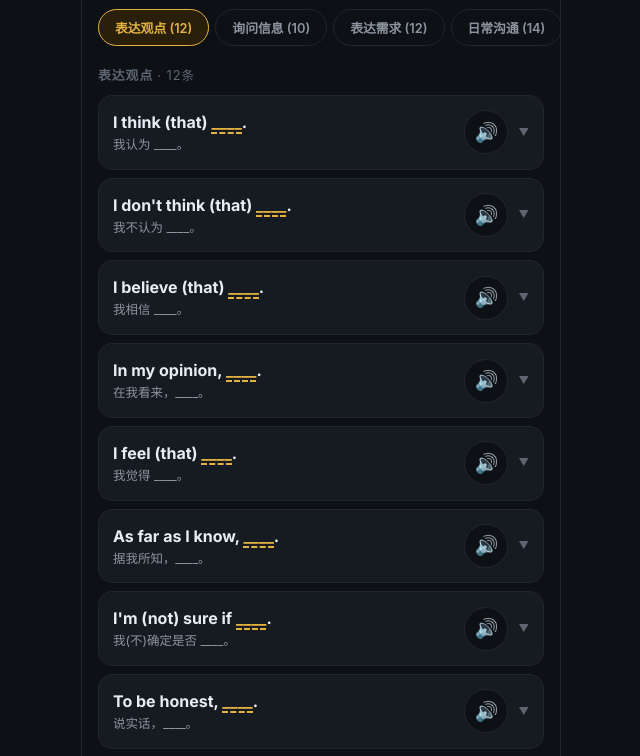
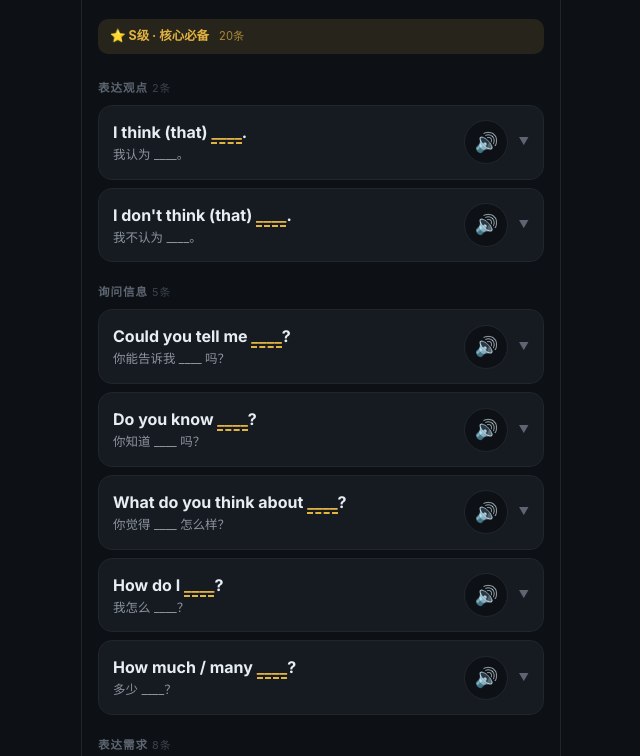
Before and after one commit to q317881966-star/english-lab, a plain HTML site: page index.html in a window 1280 px wide. Shown: the part 44-800 px from the top of the page, without its empty margins (319-959 px from the left). Drawn offline with Linux system fonts and the light colour scheme.

Commit message:
句型库S/A/B三级分级：S级20条核心必备、A级30条高频常用、B级58条进阶拓展，分级区块依次展示

```diff
--- a/css/style.css
+++ b/css/style.css
@@ -103,18 +103,46 @@ body {
   padding: 0 16px 24px;
 }
 
-/* 分类标题 */
-.cat-header {
-  font-size: 0.8rem;
+/* 分级区块 */
+.tier-section { margin-bottom: 24px; }
+
+.tier-header {
+  font-size: 0.78rem;
   font-weight: 700;
+  padding: 8px 12px;
+  border-radius: 10px;
+  margin-bottom: 12px;
+  display: flex;
+  align-items: center;
+  gap: 6px;
+}
+.tier-s { background: rgba(227,179,65,0.12); color: #e3b341; }
+.tier-a { background: rgba(88,166,255,0.10); color: #58a6ff; }
+.tier-b { background: rgba(139,148,158,0.08); color: #8b949e; }
+
+.tier-count {
+  font-weight: 400;
+  font-size: 0.7rem;
+  opacity: 0.7;
+  margin-left: 4px;
+}
+
+/* 分类组 */
+.cat-group { margin-bottom: 6px; }
+
+.cat-label {
+  font-size: 0.72rem;
+  font-weight: 600;
   color: var(--text-muted);
   text-transform: uppercase;
   letter-spacing: 1px;
-  padding: 20px 0 10px;
-  margin-top: 4px;
+  padding: 14px 0 8px;
 }
-.cat-header:first-child { padding-top: 6px; }
-.cat-count { font-weight: 400; color: var(--text-muted); }
+.cat-n {
+  font-weight: 400;
+  font-size: 0.68rem;
+  opacity: 0.6;
+}
 
 /* === 句型卡片 === */
 .pattern-card {
--- a/js/app.js
+++ b/js/app.js
@@ -1,21 +1,44 @@
-// English Lab — 句型库（按分类浏览，108核心句型）
+// English Lab — 句型库（S/A/B 三级分级）
+
+// 分级标准：
+// S级(20)：日常开口第一句，必不可少
+// A级(30)：高频常用，稍进阶
+// B级(58)：场景化，拓展表达
+const TIER = {
+  // === S级：核心20 ===
+  'p01': 'S', 'p02': 'S', 'p13': 'S', 'p14': 'S', 'p16': 'S',
+  'p17': 'S', 'p21': 'S', 'p26': 'S', 'p36': 'S', 'p38': 'S',
+  'p47': 'S', 'p48': 'S', 'p49': 'S', 'p50': 'S', 'p51': 'S',
+  'p52': 'S', 'p53': 'S', 'p55': 'S', 'p69': 'S', 'p96': 'S',
+  // === A级：高频30 ===
+  'p04': 'A', 'p05': 'A', 'p07': 'A', 'p08': 'A', 'p10': 'A',
+  'p11': 'A', 'p12': 'A', 'p15': 'A', 'p18': 'A', 'p19': 'A',
+  'p20': 'A', 'p22': 'A', 'p27': 'A', 'p37': 'A', 'p39': 'A',
+  'p42': 'A', 'p43': 'A', 'p44': 'A', 'p56': 'A', 'p59': 'A',
+  'p62': 'A', 'p63': 'A', 'p64': 'A', 'p71': 'A', 'p73': 'A',
+  'p78': 'A', 'p84': 'A', 'p95': 'A', 'p101': 'A', 'p104': 'A',
+};
+
+const TIER_LABEL = {
+  S: { name: 'S级 · 核心必备', cls: 'tier-s', icon: '⭐' },
+  A: { name: 'A级 · 高频常用', cls: 'tier-a', icon: '🔷' },
+  B: { name: 'B级 · 进阶拓展', cls: 'tier-b', icon: '🔸' },
+};
+
+// 分类显示顺序
+const CAT_ORDER = [
+  '表达观点', '询问信息', '表达需求', '日常沟通',
+  '描述事实', '提出建议', '比较选择', '条件因果',
+  '时间顺序', '商务场景',
+];
 
 const App = {
-  _categories: [],
-  _activeCat: null,
-
-  // 分类排序：核心在前
-  _CAT_ORDER: [
-    '表达观点', '询问信息', '表达需求', '日常沟通',
-    '描述事实', '提出建议', '比较选择', '条件因果',
-    '时间顺序', '商务场景',
-  ],
+  _tiers: {},  // { S: { cat: [patterns] }, A: {...}, B: {...} }
 
   init() {
     Voice.init();
-    this._buildCategories();
-    this._renderTabs();
-    this._renderAll();
+    this._buildTiers();
+    this._render();
     this._bindEvents();
     // iOS 音频解锁
     const unlock = () => {
@@ -33,42 +56,69 @@ const App = {
     document.addEventListener('touchstart', unlock);
   },
 
-  _buildCategories() {
-    const map = {};
+  _buildTiers() {
+    const result = { S: {}, A: {}, B: {} };
     SENTENCE_PATTERNS.forEach(p => {
-      if (!map[p.function]) map[p.function] = [];
-      map[p.function].push(p);
+      const tier = TIER[p.id] || 'B';
+      if (!result[tier][p.function]) result[tier][p.function] = [];
+      result[tier][p.function].push(p);
     });
-    // 按指定顺序排
-    this._categories = this._CAT_ORDER
-      .filter(cat => map[cat])
-      .map(cat => ({ name: cat, patterns: map[cat] }));
-    this._activeCat = this._categories[0]?.name || null;
+    this._tiers = result;
   },
 
-  _renderTabs() {
-    const tabs = document.getElementById('category-tabs');
-    tabs.innerHTML = this._categories.map(c =>
-      `<button class="cat-tab${c.name === this._activeCat ? ' active' : ''}" data-cat="${this._esc(c.name)}">${c.name} (${c.patterns.length})</button>`
-    ).join('');
+  _countTier(tier) {
+    let n = 0;
+    const cats = this._tiers[tier] || {};
+    Object.values(cats).forEach(arr => n += arr.length);
+    return n;
   },
 
-  _renderAll() {
+  _render() {
     const main = document.getElementById('main-content');
-    main.innerHTML = this._categories.map(cat => `
-      <div class="cat-section" data-cat="${this._esc(cat.name)}">
-        <div class="cat-header">${cat.name} <span class="cat-count">· ${cat.patterns.length}条</span></div>
-        ${cat.patterns.map((p, pi) => this._renderCard(p, pi)).join('')}
-      </div>
-    `).join('');
+    let html = '';
+
+    ['S', 'A', 'B'].forEach(tier => {
+      const cats = this._tiers[tier];
+      const label = TIER_LABEL[tier];
+      const total = this._countTier(tier);
+      if (total === 0) return;
+
+      html += `<div class="tier-section"><div class="tier-header ${label.cls}">${label.icon} ${label.name} <span class="tier-count">${total}条</span></div>`;
+
+      // 按 CAT_ORDER 排列分类
+      CAT_ORDER.forEach(cat => {
+        const patterns = cats[cat];
+        if (!patterns || patterns.length === 0) return;
+        html += `
+          <div class="cat-group">
+            <div class="cat-label">${cat} <span class="cat-n">${patterns.length}条</span></div>
+            ${patterns.map(p => this._renderCard(p)).join('')}
+          </div>
+        `;
+      });
+
+      // 处理不在 CAT_ORDER 中的分类
+      Object.keys(cats).forEach(cat => {
+        if (CAT_ORDER.includes(cat)) return;
+        const patterns = cats[cat];
+        html += `
+          <div class="cat-group">
+            <div class="cat-label">${cat} <span class="cat-n">${patterns.length}条</span></div>
+            ${patterns.map(p => this._renderCard(p)).join('')}
+          </div>
+        `;
+      });
+
+      html += '</div>';
+    });
+
+    main.innerHTML = html;
   },
 
-  _renderCard(p, pi) {
-    const catIdx = this._categories.findIndex(c => c.name === p.function);
-    // 高亮空白位 ____
+  _renderCard(p) {
     const enHtml = this._esc(p.pattern).replace(/____/g, '<span class="blank">____</span>');
     return `
-      <div class="pattern-card" data-id="${p.id}" data-cat-idx="${catIdx}" data-pi="${pi}">
+      <div class="pattern-card" data-id="${p.id}">
         <div class="pattern-row">
           <div class="pattern-body">
             <div class="pattern-en">${enHtml}</div>
@@ -96,7 +146,6 @@ const App = {
   _bindEvents() {
     const main = document.getElementById('main-content');
 
-    // 句型卡片展开/收起
     main.addEventListener('click', (e) => {
       const row = e.target.closest('.pattern-row');
       const playBtn = e.target.closest('.pattern-play');
@@ -116,23 +165,6 @@ const App = {
         row.closest('.pattern-card').classList.toggle('expanded');
       }
     });
-
-    // 分类标签点击 → 滚动到对应区域
-    document.getElementById('category-tabs').addEventListener('click', (e) => {
-      const tab = e.target.closest('.cat-tab');
-      if (!tab) return;
-
-      // 更新 active 样式
-      document.querySelectorAll('.cat-tab').forEach(t => t.classList.remove('active'));
-      tab.classList.add('active');
-      this._activeCat = tab.dataset.cat;
-
-      // 滚动到对应分类
-      const section = main.querySelector(`.cat-section[data-cat="${tab.dataset.cat}"]`);
-      if (section) {
-        section.scrollIntoView({ behavior: 'smooth', block: 'start' });
-      }
-    });
   },
 
   _esc(s) {
```
